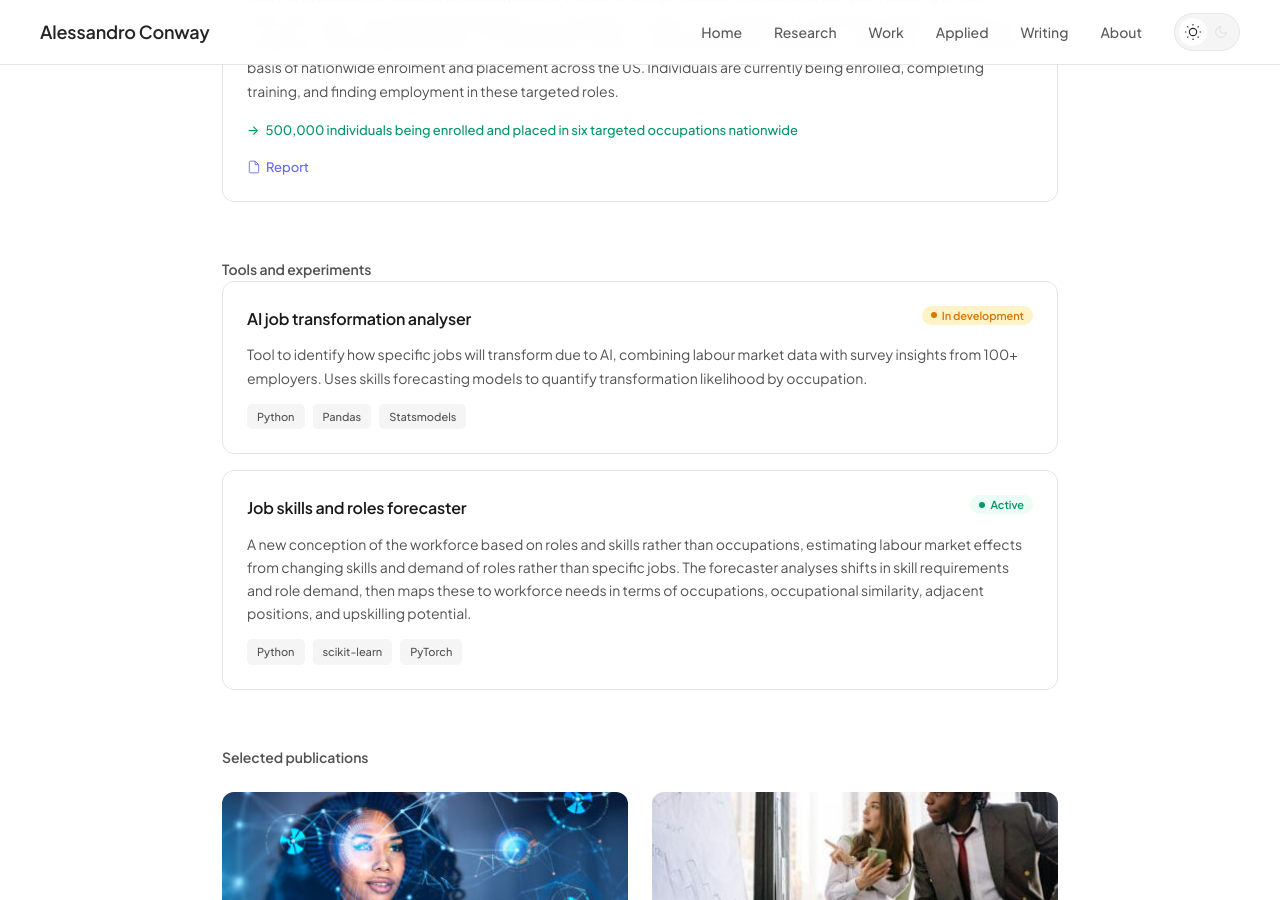
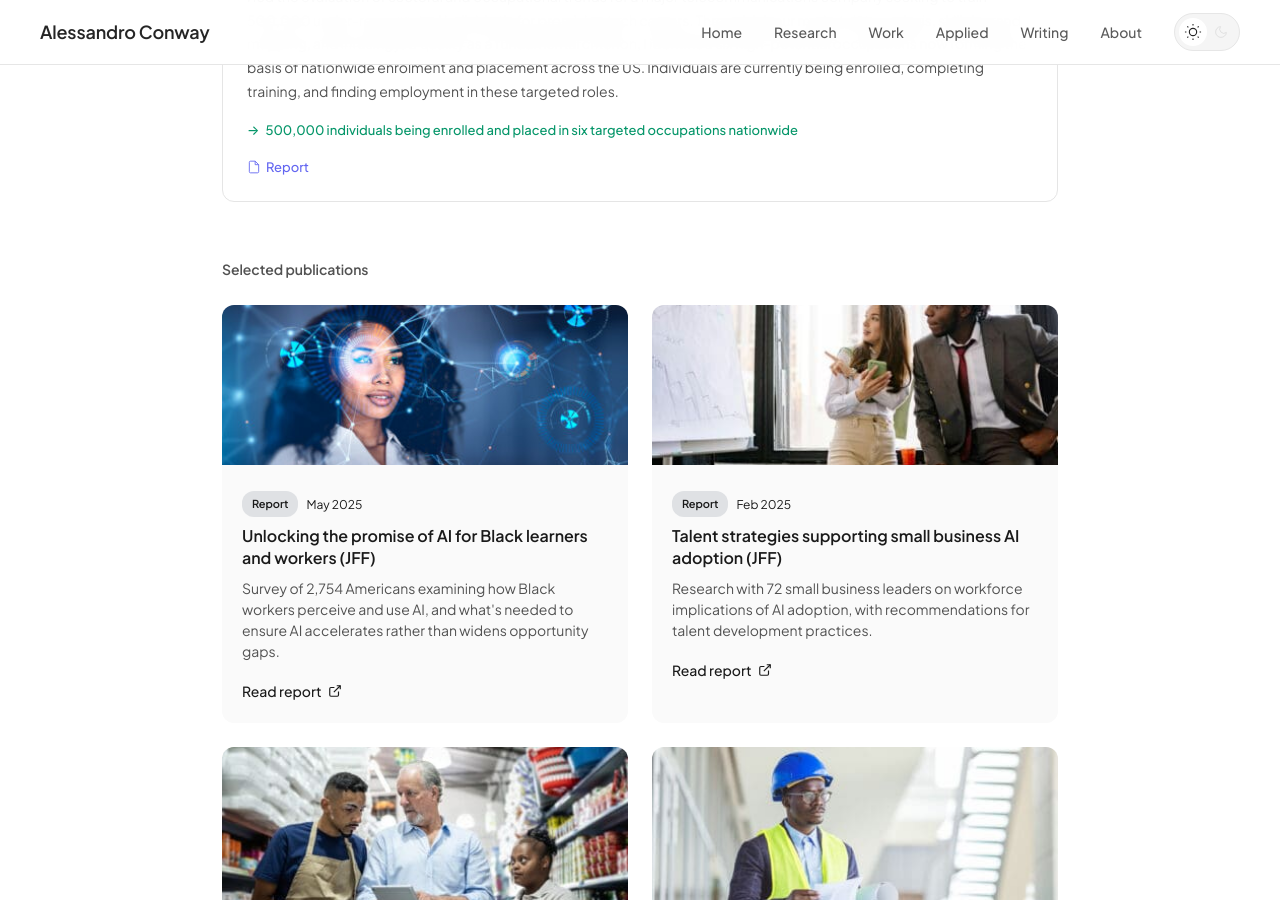
Before and after one commit to conway1521/conway1521.github.io, a Jekyll site: the page built from work.html, in a window 1280 px wide and 900 px high, scrolled down 2970 px. Built offline with Jekyll 4.4.1, drawn with Linux system fonts in a browser that asks for light colours.

Commit message:
Drop JFF-era Tools and experiments section, add lake stats to index Featured work card, add Skills Blueprint working paper to research

```diff
--- a/index.html
+++ b/index.html
@@ -54,6 +54,6 @@ title: null
     <div class="featured-card">
         <div class="card-meta"><span class="card-badge work">Radius Intelligence</span><span class="card-year">2025–Present</span></div>
         <h3 class="card-title">Three outputs, one spine</h3>
-        <p class="card-description">RI Technologies for client-based employer forecasting and workforce planning, RI Labs for labour market analysis and policy innovation, and the data substrate itself as a product. Together they cover every occupation across the US at every depth of geography (MSA, county, state, federal).</p>
+        <p class="card-description">RI Technologies for client-based employer forecasting and workforce planning, RI Labs for labour market analysis and policy innovation, and the data substrate itself as a product: 127 datasets across 12 domains, drawn from ~40 federal, commercial, and academic sources, covering every occupation across the US at every depth of geography (MSA, county, state, federal).</p>
     </div>
 </section>
--- a/work.html
+++ b/work.html
@@ -216,22 +216,6 @@ title: Work
     </div>
 </section>
 
-<section class="section">
-    <h2 class="section-title">Tools and experiments</h2>
-
-    <article class="tool-card">
-        <div class="tool-header"><h3 class="tool-title">AI job transformation analyser</h3><span class="status-pill dev">In development</span></div>
-        <p class="tool-description">Tool to identify how specific jobs will transform due to AI, combining labour market data with survey insights from 100+ employers. Uses skills forecasting models to quantify transformation likelihood by occupation.</p>
-        <div class="tool-tech"><span class="tool-tech-tag">Python</span><span class="tool-tech-tag">Pandas</span><span class="tool-tech-tag">Statsmodels</span></div>
-    </article>
-
-    <article class="tool-card">
-        <div class="tool-header"><h3 class="tool-title">Job skills and roles forecaster</h3><span class="status-pill active">Active</span></div>
-        <p class="tool-description">A new conception of the workforce based on roles and skills rather than occupations, estimating labour market effects from changing skills and demand of roles rather than specific jobs. The forecaster analyses shifts in skill requirements and role demand, then maps these to workforce needs in terms of occupations, occupational similarity, adjacent positions, and upskilling potential.</p>
-        <div class="tool-tech"><span class="tool-tech-tag">Python</span><span class="tool-tech-tag">scikit-learn</span><span class="tool-tech-tag">PyTorch</span></div>
-    </article>
-</section>
-
 <!-- Selected publications -->
 <section class="section">
     <h2 class="section-title">Selected publications</h2>
```
Also changed, not shown: research.html (+9 -0 lines).
